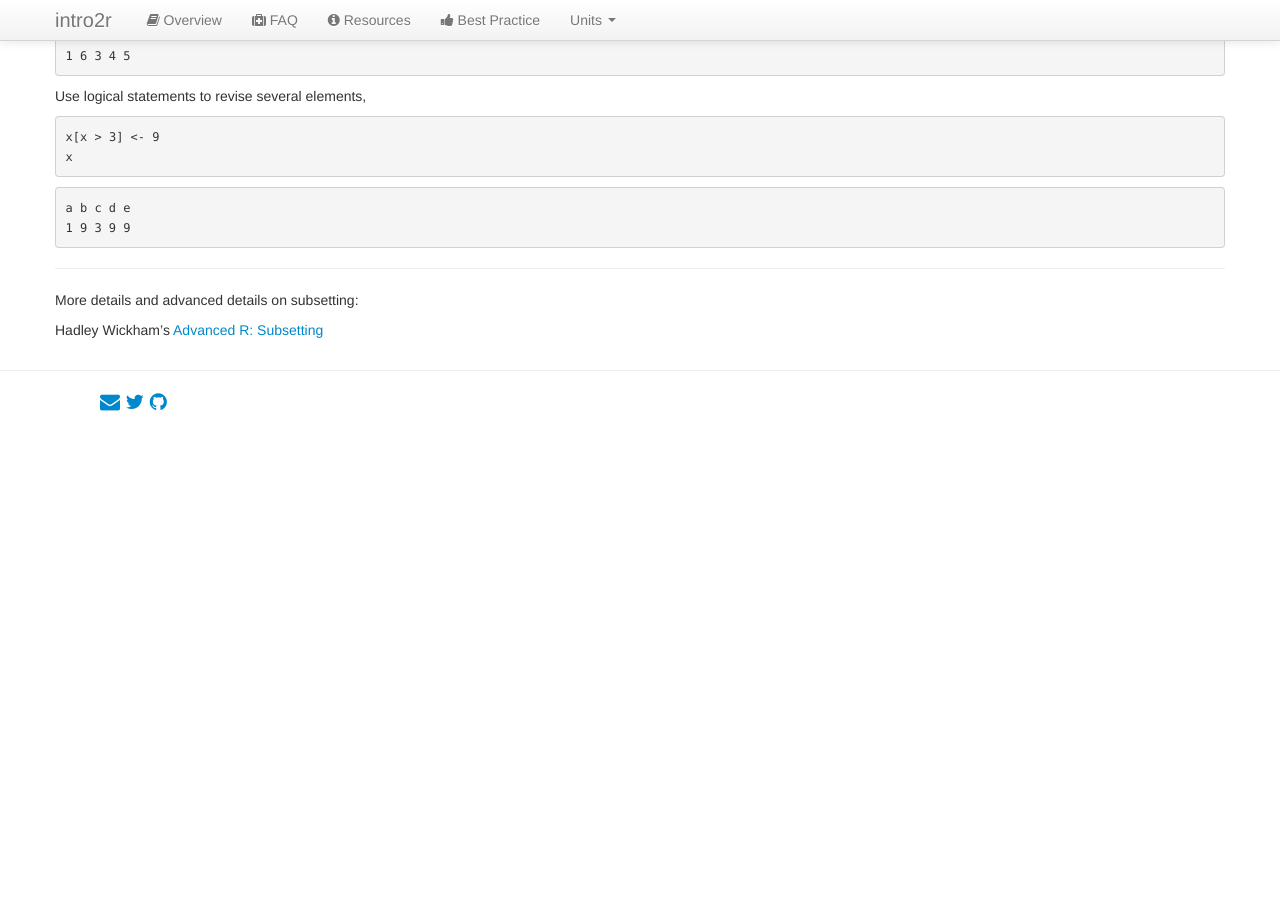
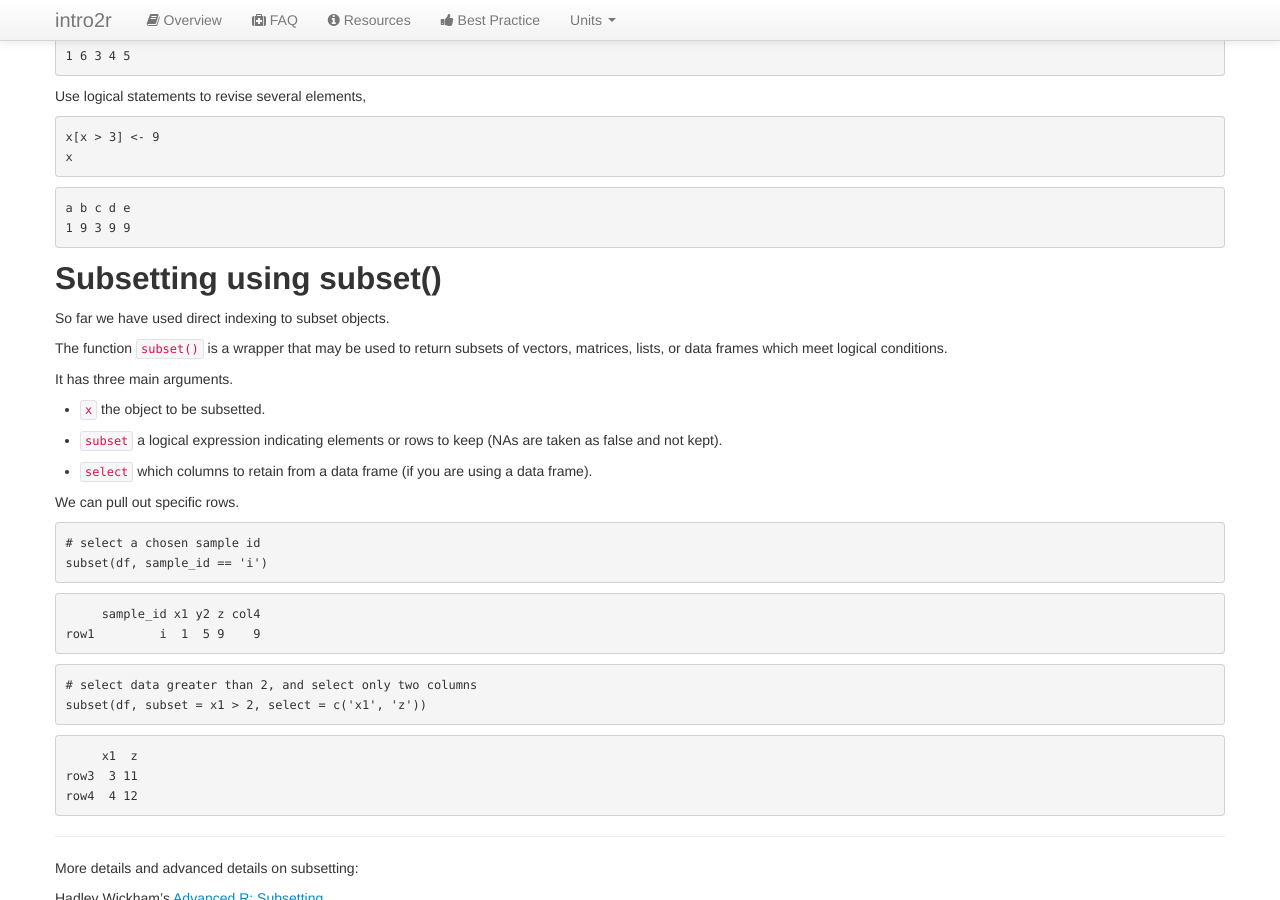
Before and after one commit to intro2r/intro2r, a Jekyll site: the page built from unit2/subsetting-and-indexing.md, in a window 1280 px wide and 900 px high, scrolled down 6972 px. Built offline with Jekyll 4.4.1, drawn with Linux system fonts in a browser that asks for light colours; before the commit the page ends 7394 px from its top, so only the background shows below that.

Commit message:
Update subsetting-and-indexing.md

````diff
--- a/unit2/subsetting-and-indexing.md
+++ b/unit2/subsetting-and-indexing.md
@@ -439,6 +439,41 @@ a b c d e
 1 9 3 9 9
 ```
 
+## Subsetting using subset()
+
+So far we have used direct indexing to subset objects.
+
+The function `subset()` is a wrapper that may be used to return subsets of vectors, matrices, lists, or data frames which meet logical conditions.
+
+It has three main arguments.
+
+ - `x` the object to be subsetted.
+
+ - `subset` a logical expression indicating elements or rows to keep (NAs are taken as false and not kept).
+
+ - `select` which columns to retain from a data frame (if you are using a data frame).
+
+We can pull out specific rows.
+```r
+# select a chosen sample id
+subset(df, sample_id == 'i')
+```
+```
+     sample_id x1 y2 z col4
+row1         i  1  5 9    9
+```
+
+```r
+# select data greater than 2, and select only two columns
+subset(df, subset = x1 > 2, select = c('x1', 'z'))
+```
+```
+     x1  z
+row3  3 11
+row4  4 12
+```
+
+
 
 - - -
 
````
